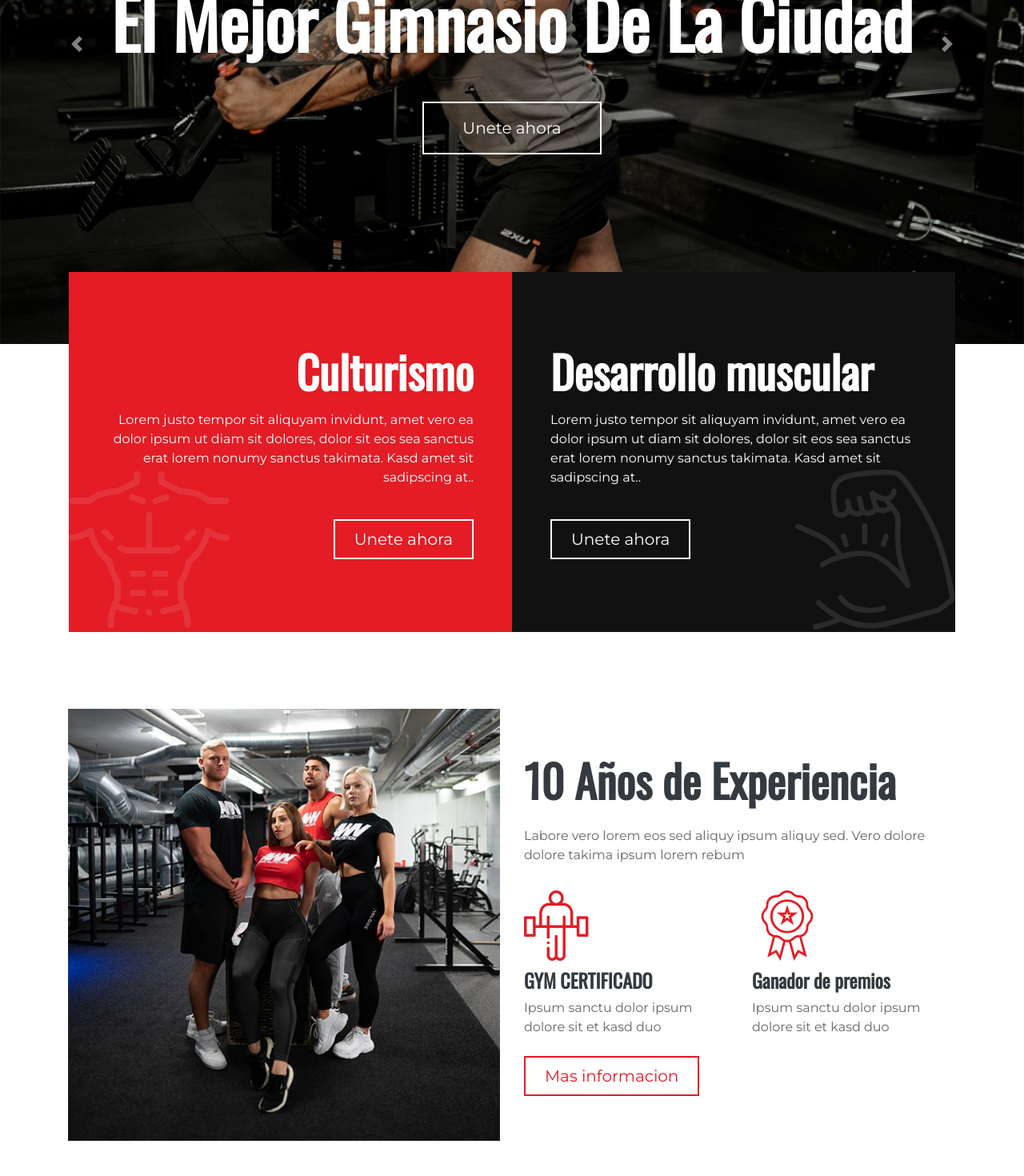
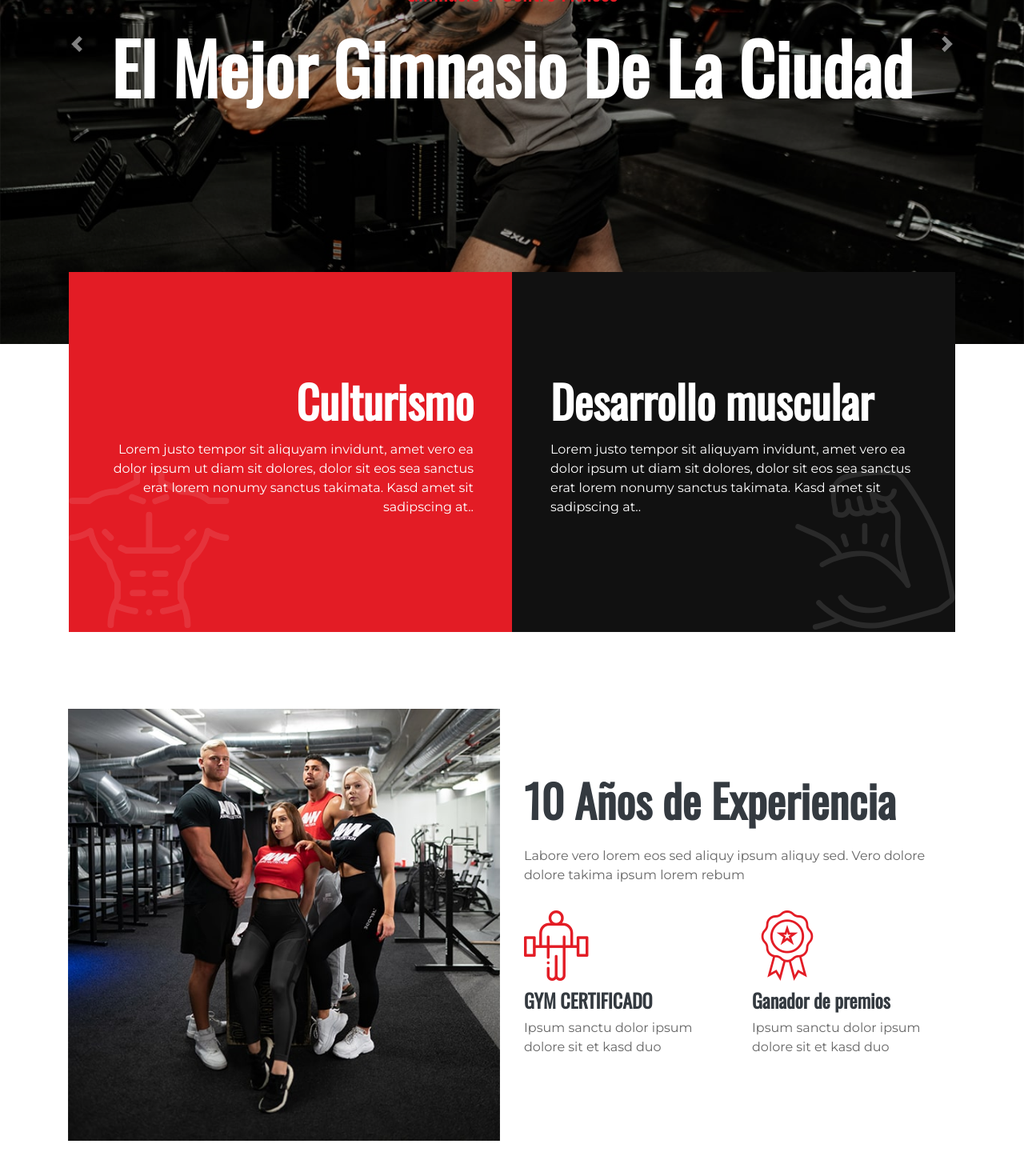
Before and after one commit to BrayanMacias465/GYM, an Angular app in the folder Gym/: page /inicio in a window 1280 px wide. Shown: the part 320-1790 px from the top of the page at 80% size. Built offline with nearby package versions, Linux system fonts and the light colour scheme.

Commit message:
update body component

```diff
--- a/Gym/src/app/components/body/body.component.html
+++ b/Gym/src/app/components/body/body.component.html
@@ -10,7 +10,6 @@
                 <div class="carousel-caption d-flex flex-column align-items-center justify-content-center">
                     <h3 class="text-primary text-capitalize m-0">Gimnasio y centro fitness</h3>
                     <h2 class="display-2 m-0 mt-2 mt-md-4 text-white font-weight-bold text-capitalize">El mejor gimnasio de la ciudad</h2>
-                    <a href="" class="btn btn-lg btn-outline-light mt-3 mt-md-5 py-md-3 px-md-5">Unete ahora</a>
                 </div>
             </div>
             <div class="carousel-item">
@@ -43,7 +42,6 @@
                     Lorem justo tempor sit aliquyam invidunt, amet vero ea dolor ipsum ut diam sit dolores, dolor
                     sit eos sea sanctus erat lorem nonumy sanctus takimata. Kasd amet sit sadipscing at..
                 </p>
-                <a href="" class="btn btn-lg btn-outline-light mt-4 px-4">Unete ahora</a>
             </div>
         </div>
         <div class="col-md-6 p-0">
@@ -54,7 +52,6 @@
                     Lorem justo tempor sit aliquyam invidunt, amet vero ea dolor ipsum ut diam sit dolores, dolor
                     sit eos sea sanctus erat lorem nonumy sanctus takimata. Kasd amet sit sadipscing at..
                 </p>
-                <a href="" class="btn btn-lg btn-outline-light mt-4 px-4">Unete ahora</a>
             </div>
         </div>
     </div>
@@ -81,7 +78,6 @@
                     <p>Ipsum sanctu dolor ipsum dolore sit et kasd duo</p>
                 </div>
             </div>
-            <a href="" class="btn btn-lg px-4 btn-outline-primary">Mas informacion</a>
         </div>
     </div>
 </div>
```
